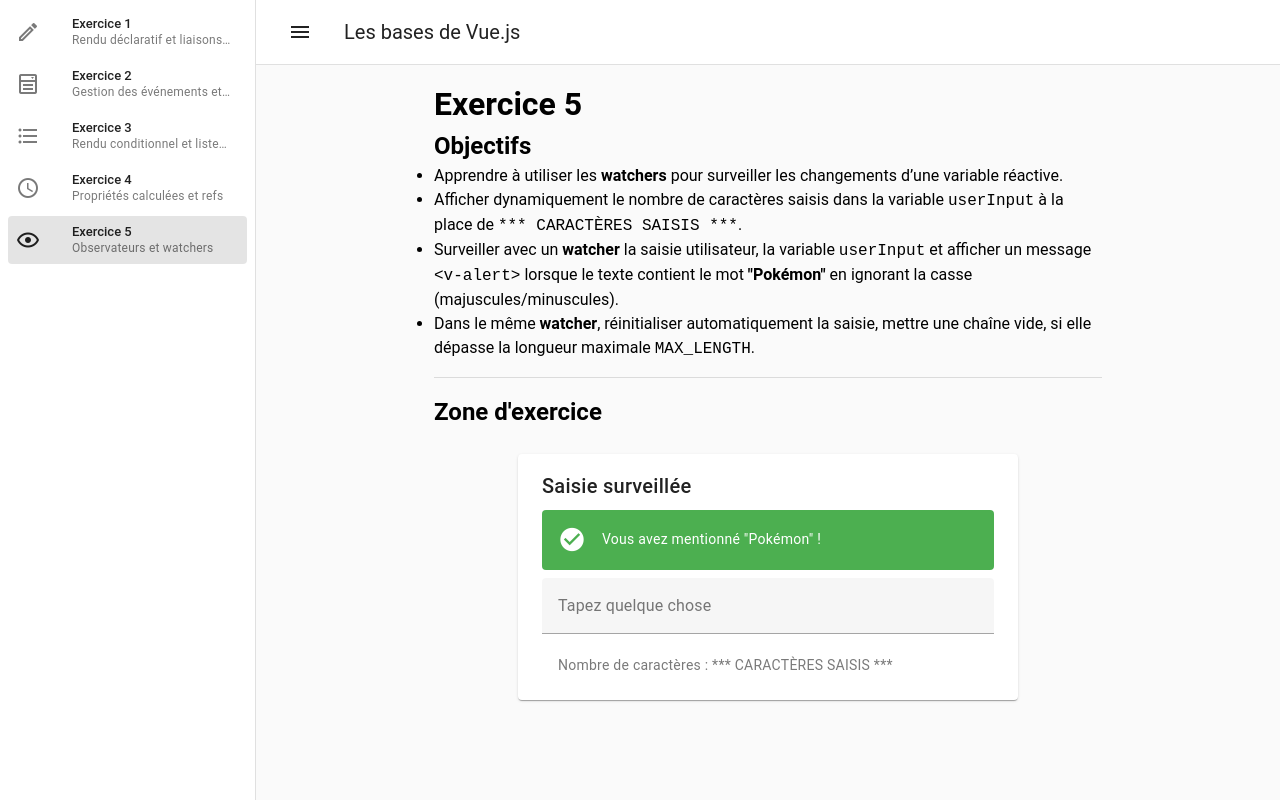
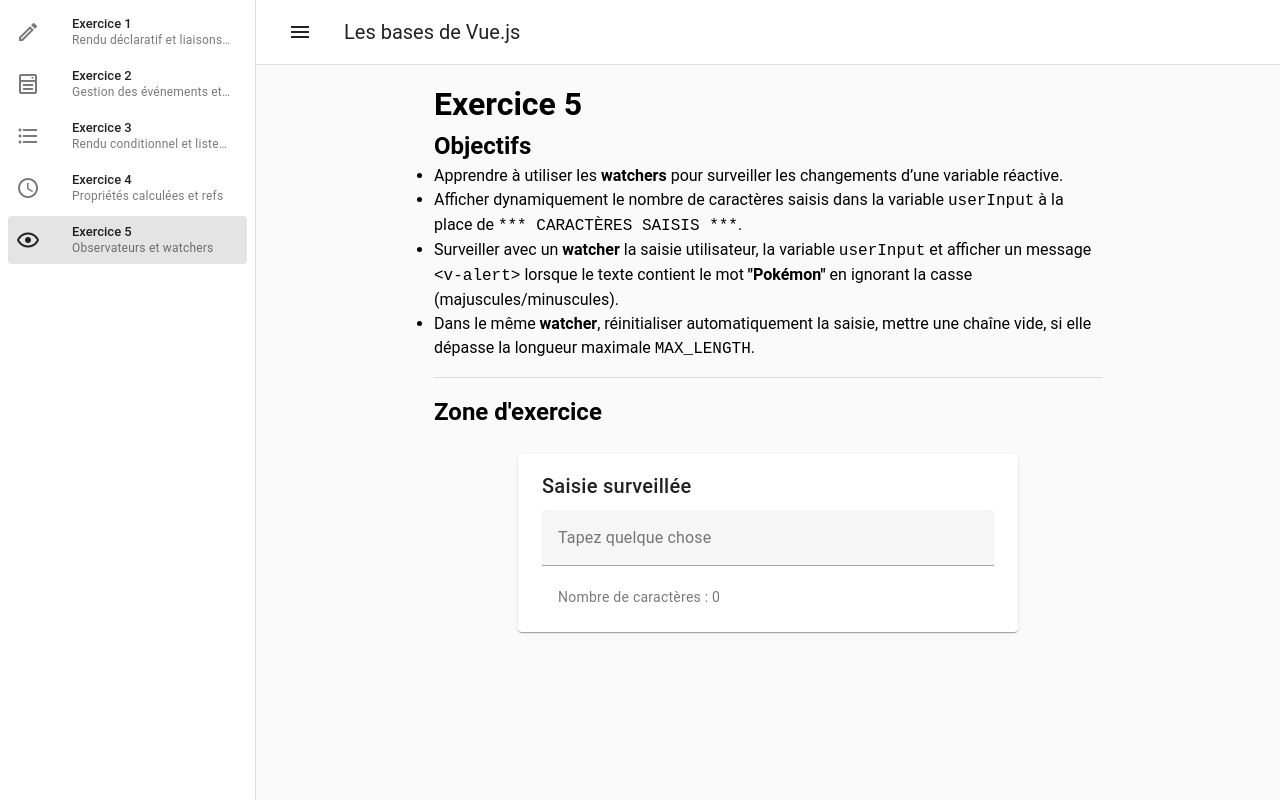
Before and after one commit to fallinov/2025-sfa-vue-exe-bases, a Vue app: page /Exercice5 in a window 1280 px wide. Built offline with nearby package versions, Linux system fonts and the light colour scheme.

Commit message:
solution ex5

```diff
--- a/src/pages/Exercice5.vue
+++ b/src/pages/Exercice5.vue
@@ -10,7 +10,11 @@
         <v-card-title>Saisie surveillée</v-card-title>
 
         <v-card-text>
-          <v-alert type="success" class="mb-2">
+          <v-alert
+            v-if="containsPokemon"
+            type="success"
+            class="mb-2"
+          >
             Vous avez mentionné "Pokémon" !
           </v-alert>
 
@@ -23,7 +27,7 @@
 
           <v-card-subtitle>
             Nombre de caractères :
-            *** CARACTÈRES SAISIS ***
+            {{ userInput.length }}
           </v-card-subtitle>
         </v-card-text>
       </v-card>
@@ -35,7 +39,7 @@
 // Importation du composant contenant la donnée de l'exerciced
 import Exercice5Donnee from "@/components/donnees/Exercice5Donnee.vue";
 // Importation de la fonction réactive ref
-import { ref } from 'vue';
+import { ref, watch } from 'vue';
 
 // Variable réactive pour la saisie utilisateur
 const userInput = ref('');
@@ -45,4 +49,15 @@ const MAX_LENGTH = 20;
 
 // Variable réactive pour indiquer si "Pokémon" est présent
 const containsPokemon = ref(false);
+
+// Watcher pour surveiller la saisie utilisateur
+watch(userInput, (newValue) => {
+  // Vérifie si "Pokémon" est mentionné
+  containsPokemon.value = newValue.toLowerCase().includes('pokémon');
+
+  // Réinitialise la saisie si elle dépasse la longueur maximale
+  if (newValue.length > MAX_LENGTH) {
+    userInput.value = '';
+  }
+});
 </script>
```
